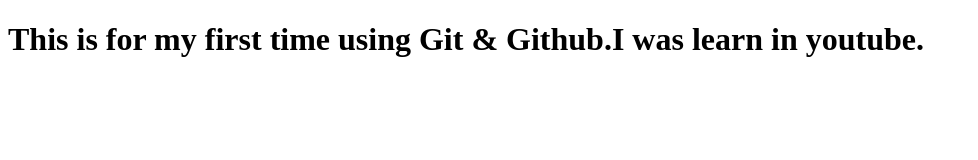
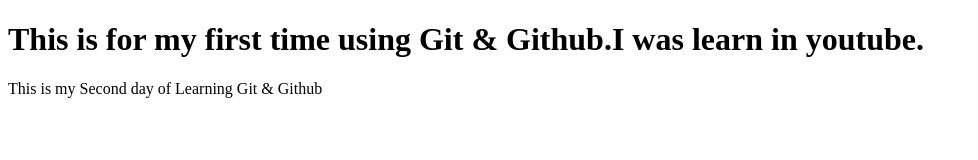
Before and after one commit to Balakumar160504/sample, a plain HTML site: page index.html in a window 1280 px wide. Shown: the whole page, without its empty margins (0-978 px from the left). Drawn offline with Linux system fonts and the light colour scheme.

Commit message:
Add a new Para tag

```diff
--- a/index.html
+++ b/index.html
@@ -9,5 +9,6 @@
     <h1>
       This is for my first time using Git & Github.I was learn in youtube.
     </h1>
+    <p>This is my Second day of Learning Git & Github</p>
   </body>
 </html>
```
